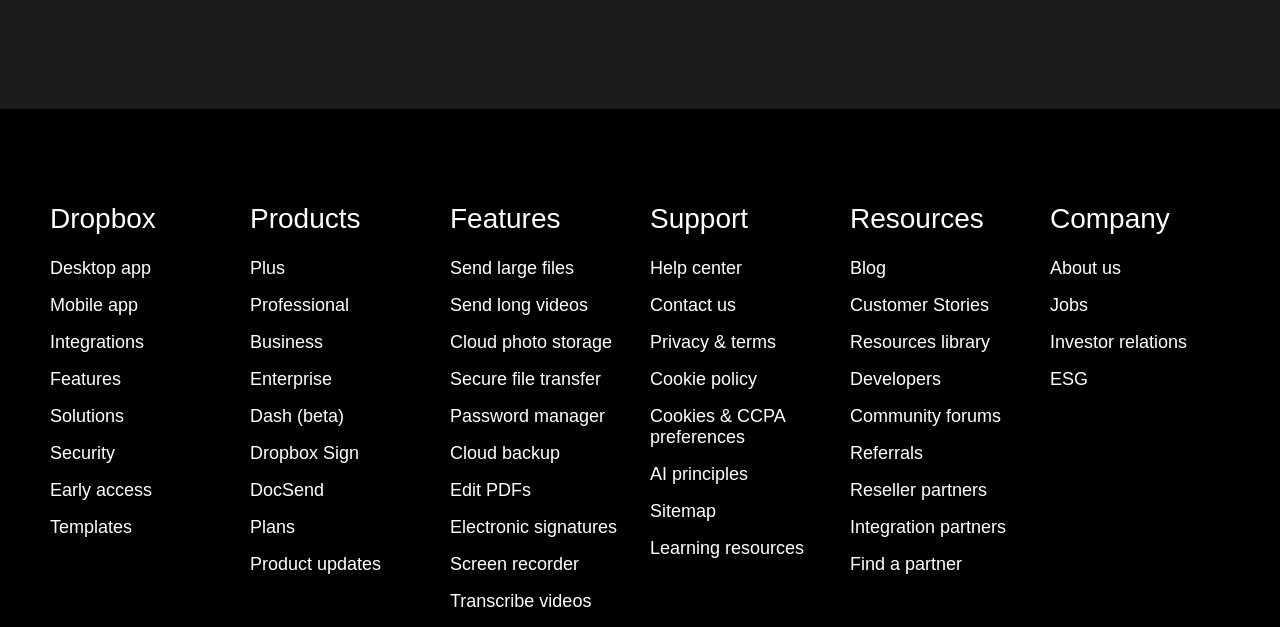
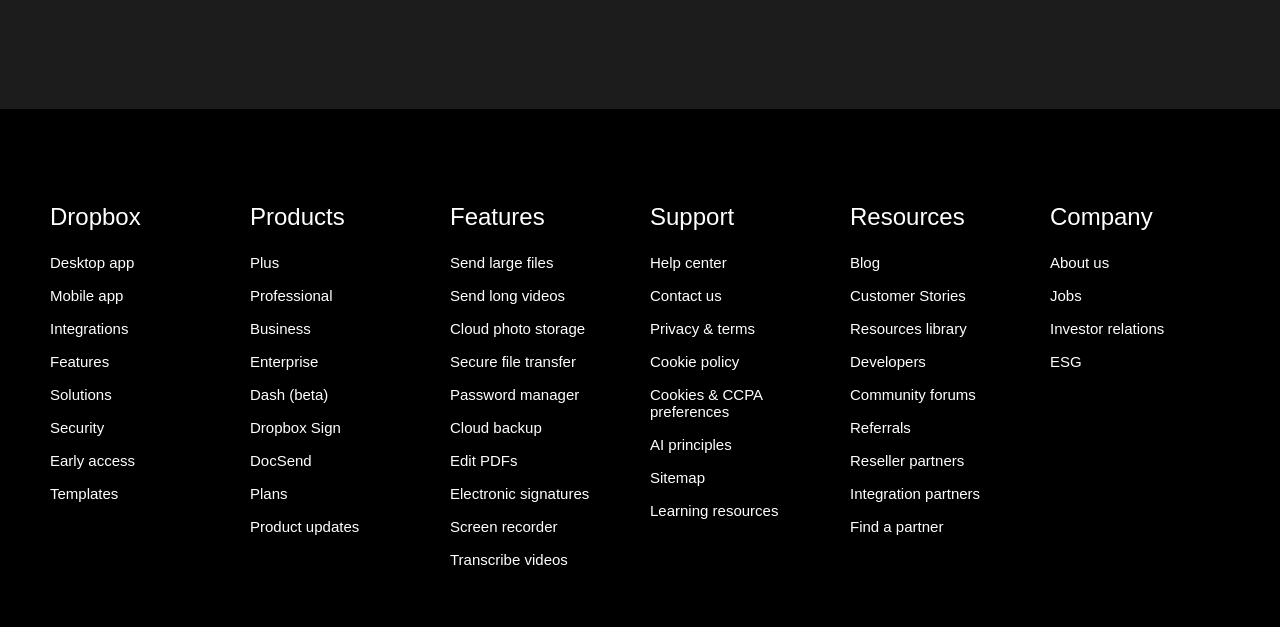
Before and after one commit to AdityaRajput17/Better-Dropbox, a plain HTML site: page index.html in a window 1280 px wide. Shown: the part 2981-3608 px from the top of the page. Drawn offline with nearby package versions, Linux system fonts and the light colour scheme; a web font is replaced by a local one.

Commit message:
change footer font

```diff
--- a/style.css
+++ b/style.css
@@ -508,10 +508,10 @@ a:hover{
         max-width: 180px;
     }
     .flinks > h2{
-        font-size: 28px;
+        font-size: 24px;
     }
     .flinks > a{
-        font-size: 18px ;
+        font-size: 15px ;
     }
     .flogo{
         height: 39px;
```
